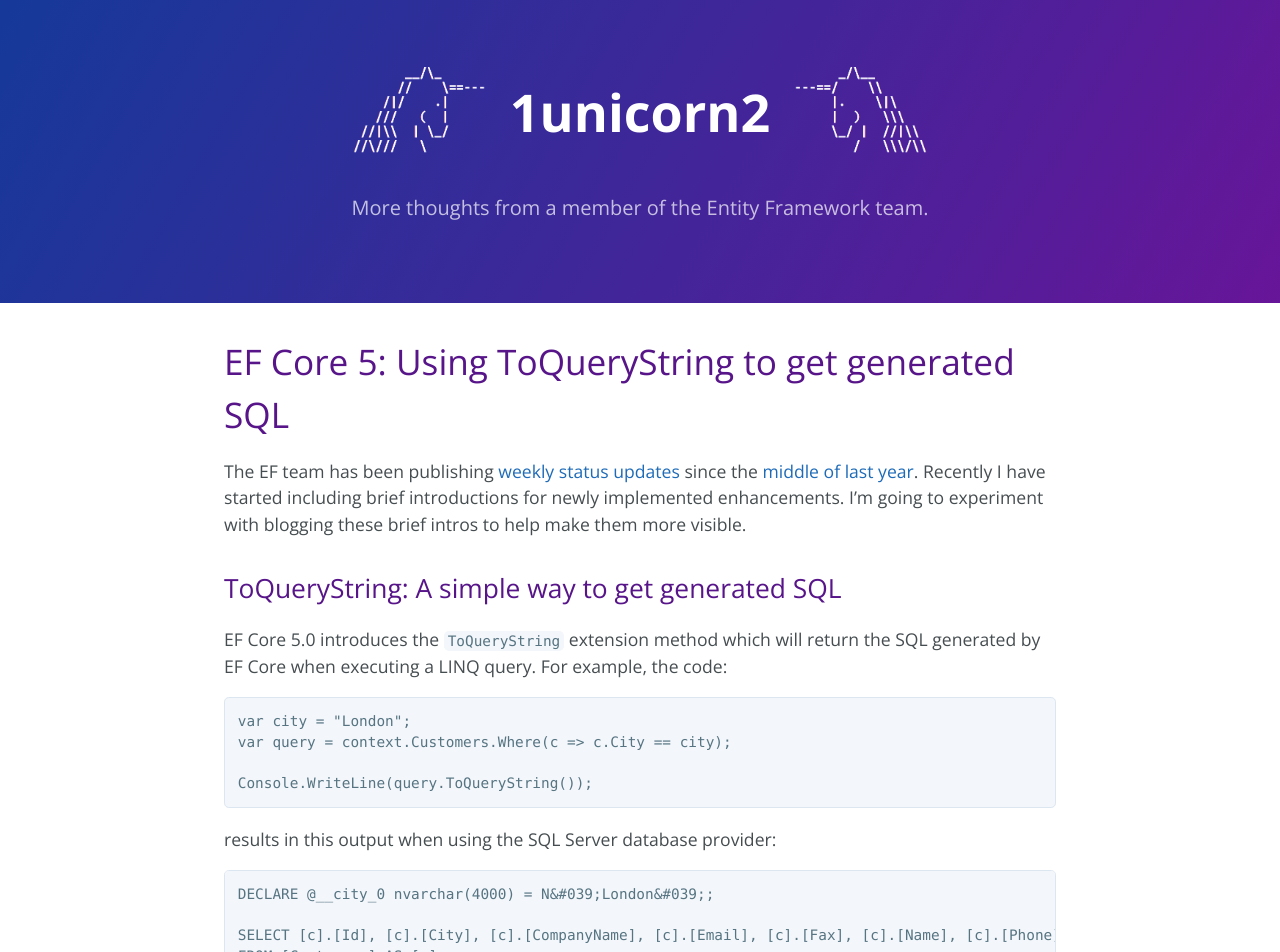
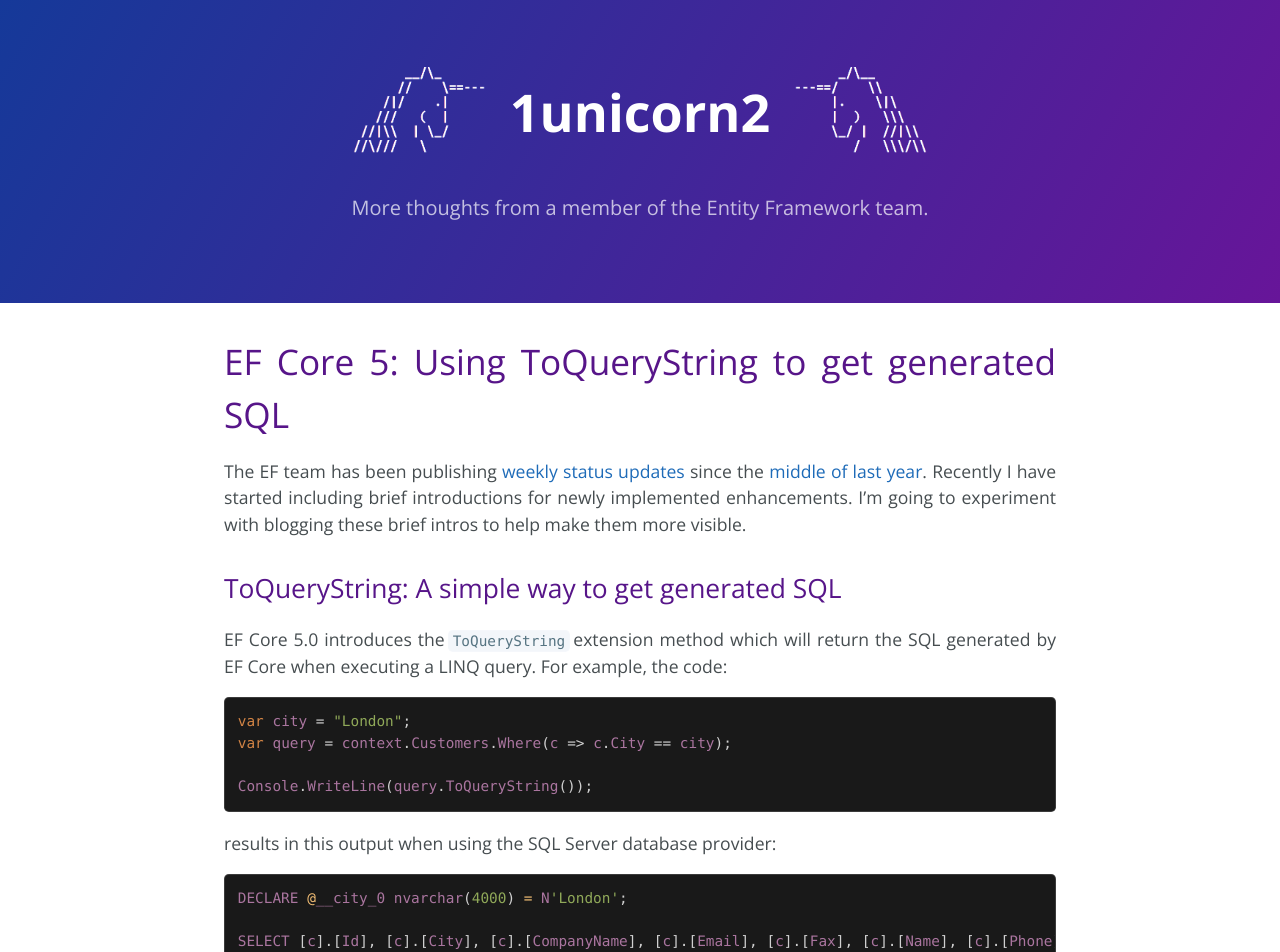
Before and after one commit to ajcvickers/ajcvickers.github.io, a Jekyll site: the page built from _posts/2020-01-12-toquerystring.md, in a window 1280 px wide. Shown: the top 952 px of the page. Built offline with Jekyll 4.4.1, drawn with Linux system fonts in a browser that asks for light colours; some of the changed text lies outside the part shown.

Commit message:
See my SeeQuil

````diff
--- a/_config.yml
+++ b/_config.yml
@@ -26,6 +26,7 @@
 baseurl: "" # the subpath of your site, e.g. /blog
 url: "https://ajcvickers.github.io/" # the base hostname & protocol for your site, e.g. http://example.com
 markdown: GFM
+highlight: rouge
 
 minima:
     social_links:
--- a/_posts/2020-01-12-toquerystring.md
+++ b/_posts/2020-01-12-toquerystring.md
@@ -17,7 +17,7 @@
 
 EF Core 5.0 introduces the `ToQueryString` extension method which will return the SQL generated by EF Core when executing a LINQ query. For example, the code:
 
-```C#
+```c#
 var city = "London";
 var query = context.Customers.Where(c => c.City == city);
 
@@ -26,8 +26,8 @@
 
 results in this output when using the SQL Server database provider:
 
-```SQL
-DECLARE @__city_0 nvarchar(4000) = N&#039;London&#039;;
+```sql
+DECLARE @__city_0 nvarchar(4000) = N'London';
 
 SELECT [c].[Id], [c].[City], [c].[CompanyName], [c].[Email], [c].[Fax], [c].[Name], [c].[Phone]
 FROM [Customers] AS [c]
@@ -38,14 +38,16 @@
 
 Notice that declarations for parameters of the correct type are also included in the output. This allows copy/pasting to SQL Server Management Studio, or similar tools, such that the query can be executed for debugging/analysis.
 
-<a href="https://oneunicorn.files.wordpress.com/2020/01/annotation-2020-01-12-095104.png"><img src="https://oneunicorn.files.wordpress.com/2020/01/annotation-2020-01-12-095104.png" alt="" width="640" height="277" class="alignright size-full wp-image-528" /></a>
+<div class=big-image>
+<a href="https://oneunicorn.files.wordpress.com/2020/01/annotation-2020-01-12-095104.png"><img src="https://oneunicorn.files.wordpress.com/2020/01/annotation-2020-01-12-095104.png" alt="Execute SQL in SSMS" width=max /></a>
+</div>
 
 <h3>The SQL is database-specific</h3>
 
 Other database providers can generate parameter declarations suitable for their ecosystems. For example, the SQLite provider generates output suitable for the SQLite CLI tool:
 
-```SQL
-.param set @__city_0 &#039;London&#039;
+```sql
+.param set @__city_0 'London'
 
 SELECT "c"."Id", "c"."City", "c"."CompanyName", "c"."Email", "c"."Fax", "c"."Name", "c"."Phone"
 FROM "Customers" AS "c"
@@ -56,4 +58,6 @@
 
 EF Core 5 also introduces a "debug view" to easily see the generated SQL and associated expression tree in your debugger of choice. Just drill down into the EF query object and expand <code>DebugView</code>.
 
-<a href="https://oneunicorn.files.wordpress.com/2020/01/querydebugview.png"><img src="https://oneunicorn.files.wordpress.com/2020/01/querydebugview.png" alt="" width="640" height="475" class="alignright size-full wp-image-541" /></a>
+<div class=big-image>
+<a href="https://oneunicorn.files.wordpress.com/2020/01/querydebugview.png"><img src="https://oneunicorn.files.wordpress.com/2020/01/querydebugview.png" alt="SQL in the debugger" /></a>
+</div>
--- /dev/null
+++ b/_sass/_default_colors.scss
@@ -0,0 +1,15 @@
+$apple-blossom: #ac4142;
+$alto: #d0d0d0;
+$bouquet: #aa759f;
+$chelsea-cucumber: #90a959;
+$cod-grey: #151515;
+$conifer: #b5e853;
+$dove-grey: #666;
+$gallery: #eaeaea;
+$grey: #888;
+$gulf-stream: #75b5aa;
+$hippie-blue: #6a9fb5;
+$potters-clay: #8f5536;
+$rajah: #f4bf75;
+$raw-sienna: #d28445;
+$silver-chalice: #aaa;
--- a/_sass/jekyll-theme-cayman.scss
+++ b/_sass/jekyll-theme-cayman.scss
@@ -1,5 +1,6 @@
+@import "rouge-base16-dark";
+@import "default_colors";
 @import "normalize";
-@import "rouge-github";
 @import "variables";
 @import url('https://fonts.googleapis.com/css?family=Open+Sans:400,700');
 
@@ -25,6 +26,15 @@
   box-sizing: border-box;
 }
 
+code.highlighter-rouge {
+  background: rgba(0,0,0,0.9);
+  border: 1px solid rgba(255, 255, 255, 0.15);
+  padding: 0px 3px;
+  margin: 0px -3px;
+  color: #aa759f;
+  border-radius: 2px;
+}
+
 body {
   padding: 0;
   margin: 0;
@@ -32,6 +42,7 @@
   font-size: 16px;
   line-height: 1.5;
   color: $body-text-color;
+  text-align: justify;
 }
 
 #skip-to-content {
@@ -241,27 +252,47 @@
   }
 
   pre {
-    padding: 0.8rem;
-    margin-top: 0;
-    margin-bottom: 1rem;
-    font: 1rem Consolas, "Liberation Mono", Menlo, Courier, monospace;
-    color: $code-text-color;
+    background: rgba(0, 0, 0, 0.9);
+    border: 1px solid rgba(255, 255, 255, 0.15);
+    padding: 10px;
+    font-size: 16px;
+    color: #b5e853;
+    border-radius: 2px;
     word-wrap: normal;
-    background-color: $code-bg-color;
-    border: solid 1px $border-color;
-    border-radius: 0.3rem;
-
-    code {
-      padding: 0;
-      margin: 0;
-      font-size: 0.9rem;
-      color: $code-text-color;
-      word-break: normal;
-      white-space: pre;
-      background: transparent;
-      border: 0;
+    overflow: auto;
+    overflow-y: hidden;
+    > code {
+      background: rgba(0,0,0,0.9);
+      border: 1px solid rgba(255, 255, 255, 0.15);
+      padding: 0px 3px;
+      margin: 0px -3px;
+      color: #aa759f;
+      border-radius: 2px;
     }
   }
+
+  // pre {
+  //   padding: 0.8rem;
+  //   margin-top: 0;
+  //   margin-bottom: 1rem;
+  //   font: 1rem Consolas, "Liberation Mono", Menlo, Courier, monospace;
+  //   color: $code-text-color;
+  //   word-wrap: normal;
+  //   background-color: $code-bg-color;
+  //   border: solid 1px $border-color;
+  //   border-radius: 0.3rem;
+
+  //   > code {
+  //     padding: 0;
+  //     margin: 0;
+  //     font-size: 0.9rem;
+  //     color: $code-text-color;
+  //     word-break: normal;
+  //     white-space: pre;
+  //     background: transparent;
+  //     border: 0;
+  //   }
+  // }
 
   .highlight {
     margin-bottom: 1rem;
@@ -311,11 +342,11 @@
     color: $blockquote-text-color;
     border-left: 0.3rem solid $border-color;
 
-    :first-child {
+    > :first-child {
       margin-top: 0;
     }
 
-    :last-child {
+    > :last-child {
       margin-bottom: 0;
     }
   }
--- /dev/null
+++ b/_sass/rouge-base16-dark.scss
@@ -0,0 +1,87 @@
+/*
+   generated by rouge http://rouge.jneen.net/
+   original base16 by Chris Kempson (https://github.com/chriskempson/base16)
+*/
+
+@import "default_colors";
+
+.highlight {
+
+  $plaintext: $alto !default;
+  $string: $chelsea-cucumber !default;
+  $literal: $chelsea-cucumber !default;
+  $keyword: $bouquet !default;
+  $error-foreground: $cod-grey !default;
+  $error-background: $apple-blossom !default;
+  $comment: $grey !default;
+  $preprocessor: $rajah !default;
+  $name-space: $rajah !default;
+  $name-attribute: $hippie-blue !default;
+  $operator: $rajah !default;
+  $keyword-type: $raw-sienna !default;
+  $regex: $gulf-stream !default;
+  $string-escape: $potters-clay !default;
+  $deleted: $apple-blossom !default;
+  $header: $hippie-blue !default;
+
+  color: $plaintext;
+
+  table td { padding: 5px; }
+  table pre { margin: 0; }
+  .w {
+    color: $plaintext;
+  }
+  .err {
+    color: $error-foreground;
+    background-color: $error-background;
+  }
+  .c,  .cd,  .cm,  .c1,  .cs {
+    color: $comment;
+  }
+  .cp {
+    color: $preprocessor;
+  }
+  .o,  .ow {
+    color: $operator;
+  }
+  .p,  .pi {
+    color: $plaintext;
+  }
+  .gi {
+    color: $string;
+  }
+  .gd {
+    color: $deleted;
+  }
+  .gh {
+    color: $header;
+    font-weight: bold;
+  }
+  .k,  .kn,  .kp,  .kr,  .kv {
+    color: $keyword;
+  }
+  .kc, .kt, .kd {
+      color: $keyword-type;
+  }
+  .s,  .sb,  .sc,  .sd,  .s2,  .sh,  .sx,  .s1 {
+    color: $string;
+  }
+  .sr {
+    color: $regex;
+  }
+  .si, .se {
+    color: $string-escape;
+  }
+  .nt, .nn,  .nc, .no{
+    color: $name-space;
+  }
+  .na {
+    color: $name-attribute;
+  }
+  .m,  .mf,  .mh,  .mi,  .il,  .mo,  .mb,  .mx {
+    color: $literal;
+  }
+  .ss {
+    color: $string;
+  }
+}
````
